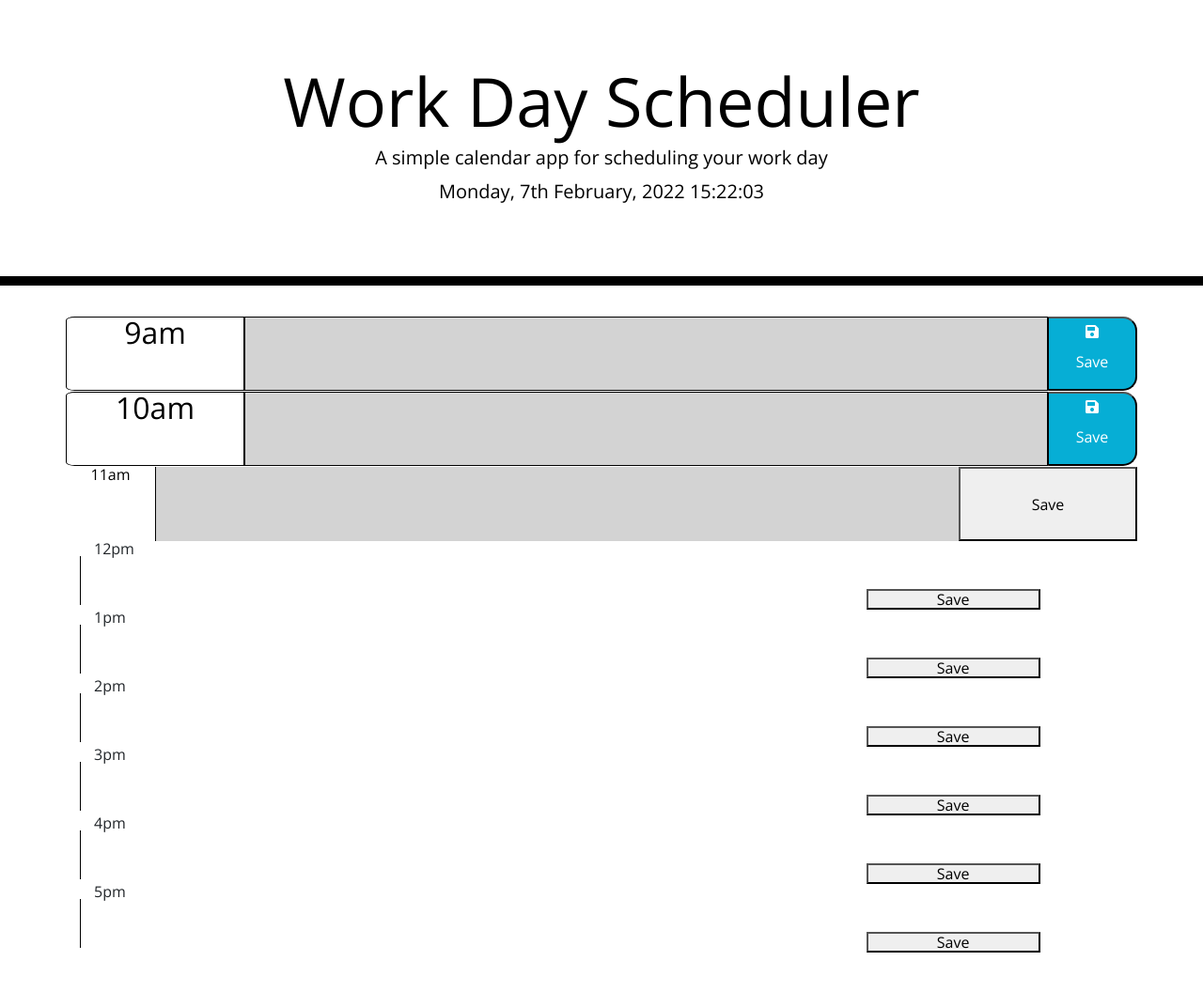
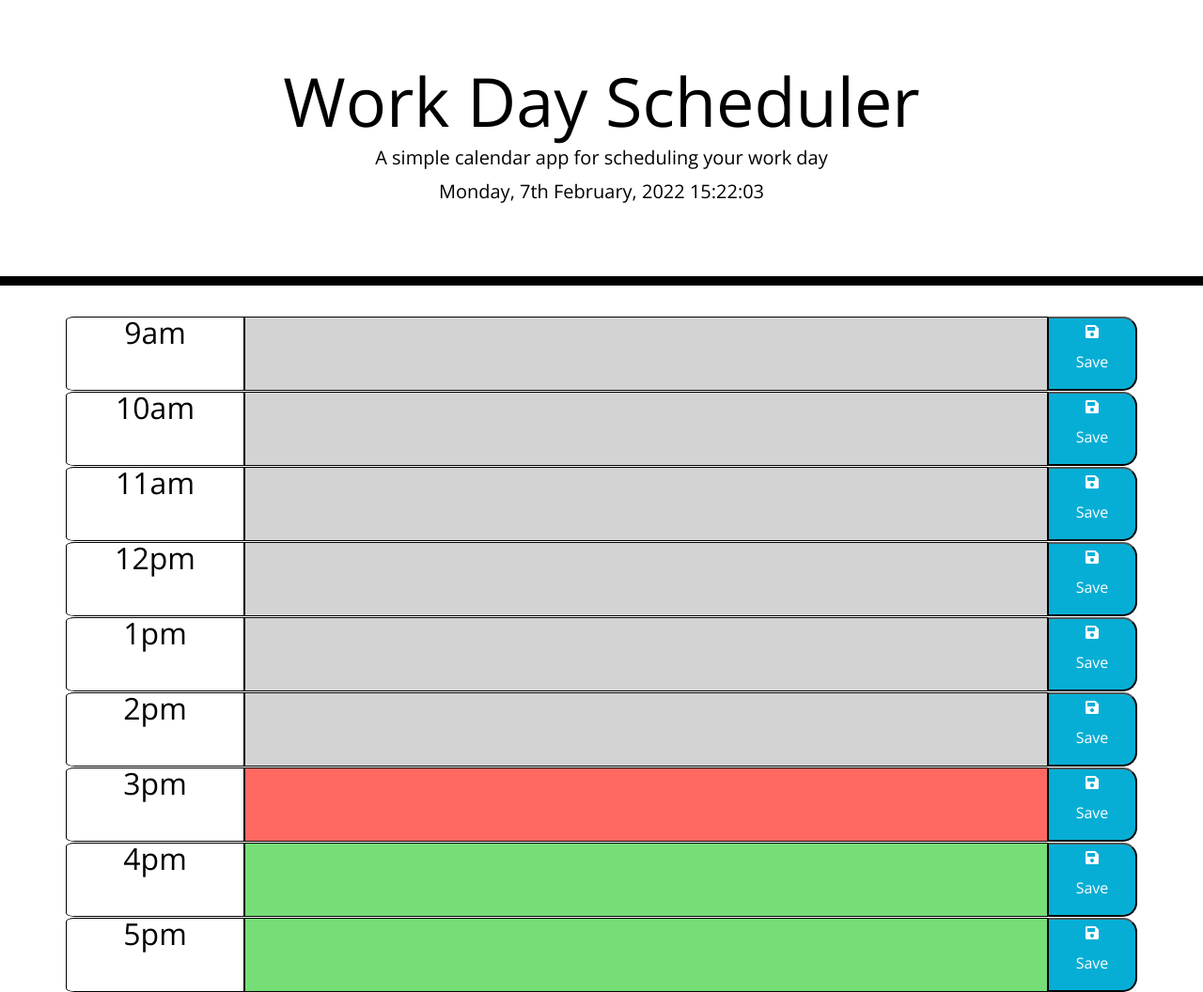
Before and after one commit to Mattrix01/Work-Day-Planner, a plain HTML site: page index.html in a window 1280 px wide. Shown: the whole page at 94% size. Before the commit the page ends 1014 px from the top, so only its background shows below. Drawn offline with nearby package versions, Linux system fonts and the light colour scheme.

Commit message:
All timeblocks linked to JS and styled correctly

```diff
--- a/index.html
+++ b/index.html
@@ -35,7 +35,7 @@
       <!-- 9am - 10am -->
       <div class="time-block row" id="0">
         <div class=" hour col-md-2 timeBox">9am</div>
-        <textarea class="col-md-9 textBox description"></textarea>
+        <textarea class="col-md-9 textBox"></textarea>
         <button class="col-md-1 saveBtn clicker align-items-center"><i class="fas fa-save"></i>
           Save
         </button>
@@ -43,52 +43,66 @@
       <!-- 10am - 11am -->
       <div class="hour time-block row" id="1">
         <div class="col-md-2 timeBox">10am</div>
-        <textarea class="col-md-9 textBox description"></textarea>
+        <textarea class="col-md-9 textBox"></textarea>
         <button class="col-md-1 saveBtn clicker align-items-center"><i class="fas fa-save"></i>
           Save
         </button>
       </div>
       <!-- 11am - 12am -->
-      <div class="hour time-block row" id="2">
-        <div class="col-md-1">11am</div>
-        <textarea class="col-md-9"></textarea>
-        <button class="col-md-2">Save</button>
+      <div class="time-block row" id="2">
+        <div class=" hour col-md-2 timeBox">11am</div>
+        <textarea class="col-md-9 textBox"></textarea>
+        <button class="col-md-1 saveBtn clicker align-items-center"><i class="fas fa-save"></i>
+          Save
+        </button>
       </div>
       <!-- 12pm - 1pm -->
-      <div id="4">
-        <div class="col-md-1">12pm</div>
-        <textarea class="col-md-9"></textarea>
-        <button class="col-md-2">Save</button>
+      <div class="time-block row" id="3">
+        <div class=" hour col-md-2 timeBox">12pm</div>
+        <textarea class="col-md-9 textBox"></textarea>
+        <button class="col-md-1 saveBtn clicker align-items-center"><i class="fas fa-save"></i>
+          Save
+        </button>
       </div>
       <!-- 1pm - 2pm -->
-      <div id="5">
-        <div class="col-md-1">1pm</div>
-        <textarea class="col-md-9"></textarea>
-        <button class="col-md-2">Save</button>
+      <div class="time-block row" id="4">
+        <div class=" hour col-md-2 timeBox">1pm</div>
+        <textarea class="col-md-9 textBox"></textarea>
+        <button class="col-md-1 saveBtn clicker align-items-center"><i class="fas fa-save"></i>
+          Save
+        </button>
       </div>
       <!-- 2pm - 3pm -->
-      <div id="6">
-        <div class="col-md-1">2pm</div>
-        <textarea class="col-md-9 textarea"></textarea>
-        <button class="col-md-2">Save</button>
+      <div class="time-block row" id="5">
+        <div class=" hour col-md-2 timeBox">2pm</div>
+        <textarea class="col-md-9 textBox"></textarea>
+        <button class="col-md-1 saveBtn clicker align-items-center"><i class="fas fa-save"></i>
+          Save
+        </button>
       </div>
       <!-- 3pm - 4pm -->
-      <div id="7">
-        <div class="col-md-1">3pm</div>
-        <textarea class="col-md-9"></textarea>
-        <button class="col-md-2">Save</button>
+      <div class="time-block row" id="6">
+        <div class=" hour col-md-2 timeBox">3pm</div>
+        <textarea class="col-md-9 textBox"></textarea>
+        <button class="col-md-1 saveBtn clicker align-items-center"><i class="fas fa-save"></i>
+          Save
+        </button>
       </div>
       <!-- 4pm - 5pm -->
-      <div id="8">
-        <div class="col-md-1">4pm</div>
-        <textarea class="col-md-9"></textarea>
-        <button class="col-md-2">Save</button>
+      <div class="time-block row" id="7">
+        <div class=" hour col-md-2 timeBox">4pm</div>
+        <textarea class="col-md-9 textBox"></textarea>
+        <button class="col-md-1 saveBtn clicker align-items-center"><i class="fas fa-save"></i>
+          Save
+        </button>
       </div>
       <!-- 5pm - 6pm -->
-      <div id="9">
-        <div class="col-md-1">5pm</div>
-        <textarea class="col-md-9"></textarea>
-        <button class="col-md-2">Save</button>
+      <div class="time-block row" id="8">
+        <div class=" hour col-md-2 timeBox">5pm</div>
+        <textarea class="col-md-9 textBox"></textarea>
+        <button class="col-md-1 saveBtn clicker align-items-center"><i class="fas fa-save"></i>
+          Save
+        </button>
       </div>
     </div>
 
```
